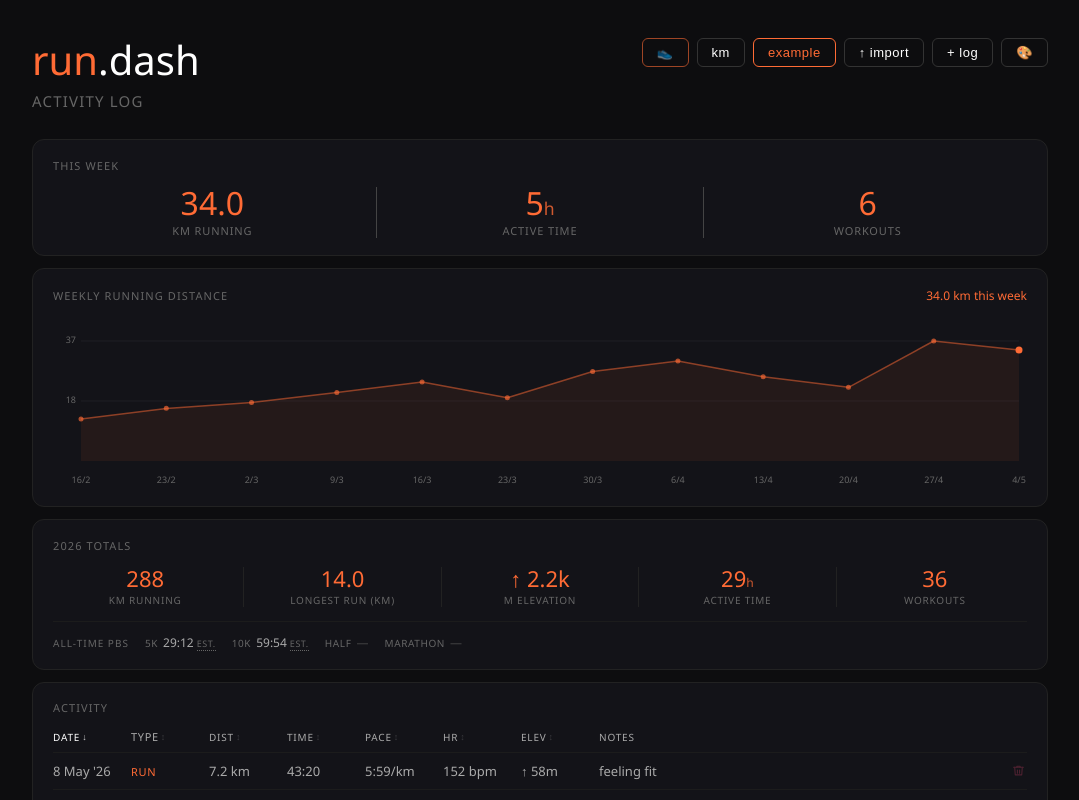
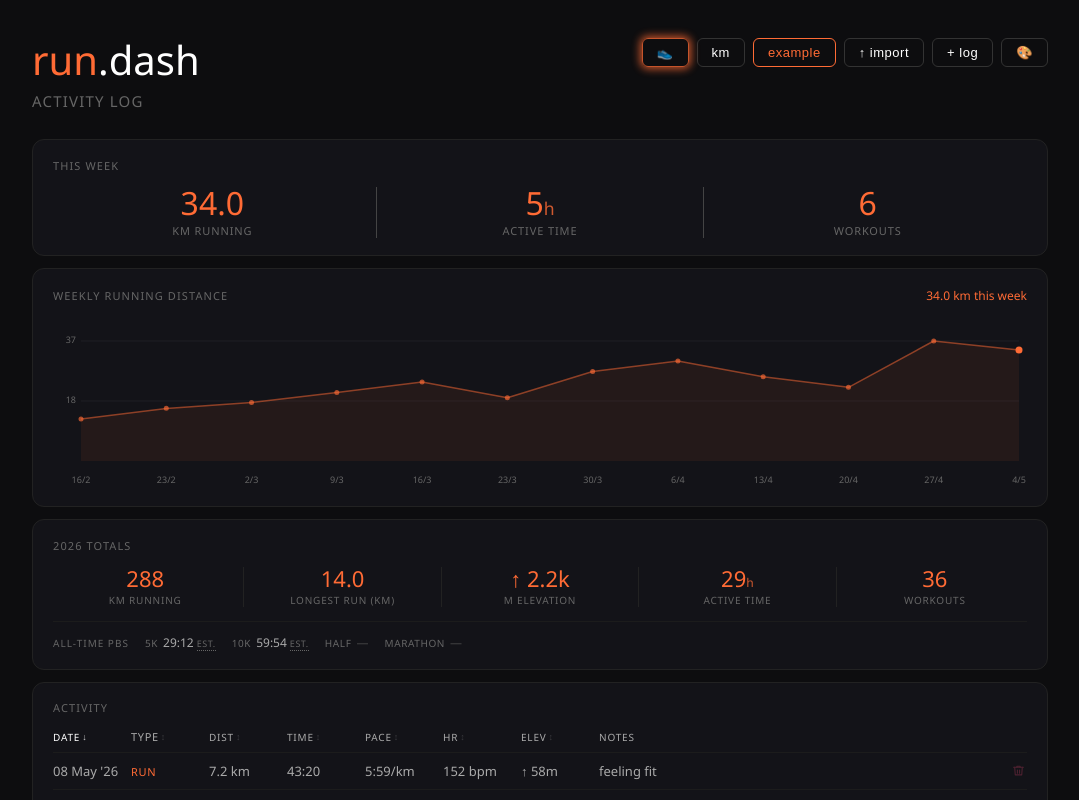
Before and after one commit to mhas97/trainingdash, a SvelteKit app: page / in a window 1280 px wide. Shown: the top 800 px of the page, without its empty margins (100-1179 px from the left). Built offline with nearby package versions, Linux system fonts and the light colour scheme.

Commit message:
add glow

```diff
--- a/src/routes/+page.svelte
+++ b/src/routes/+page.svelte
@@ -243,8 +243,9 @@
   );
 
   let typeFilter = $state('run');
+  let typePicked = $state(false);
   const TYPE_CYCLE = ['run', 'cycle', 'gym', 'all'];
-  function cycleType() { typeFilter = TYPE_CYCLE[(TYPE_CYCLE.indexOf(typeFilter) + 1) % TYPE_CYCLE.length]; }
+  function cycleType() { typeFilter = TYPE_CYCLE[(TYPE_CYCLE.indexOf(typeFilter) + 1) % TYPE_CYCLE.length]; typePicked = true; }
   let typeColor = $derived(typeFilter === 'cycle' ? T.cycle : typeFilter === 'gym' ? T.gym : typeFilter === 'all' ? T.tx1 : T.run);
   let typeEmoji = $derived({ run: '👟', cycle: '🚴', gym: '🏋️', all: '∞' }[typeFilter]);
   let weekMiles = $derived(
@@ -400,7 +401,7 @@
 
   function fmtDate(ds) {
     const d = new Date(ds + 'T00:00:00');
-    const base = d.toLocaleDateString('en-GB', { day: 'numeric', month: 'short' });
+    const base = d.toLocaleDateString('en-GB', { day: '2-digit', month: 'short' });
     const yr = String(d.getFullYear()).slice(-2);
     return `${base} '${yr}`;
   }
@@ -637,9 +638,13 @@
     </div>
     <div class="header-controls">
       <div class="type-filter">
-        {#key typeFilter}
-          <button class="log-btn type-btn type-anim-{typeFilter}" style="border-color: {typeColor}; color: {typeFilter === 'all' ? typeColor : 'inherit'}; --glow: {typeColor}" onclick={cycleType} aria-label="cycle activity type">{typeEmoji}</button>
-        {/key}
+        {#if !typePicked}
+          <button class="log-btn type-btn type-btn-shine" style="border-color: {typeColor}; color: inherit; --glow: {typeColor}" onclick={cycleType} aria-label="cycle activity type">{typeEmoji}</button>
+        {:else}
+          {#key typeFilter}
+            <button class="log-btn type-btn type-anim-{typeFilter}" style="border-color: {typeColor}; color: {typeFilter === 'all' ? typeColor : 'inherit'}; --glow: {typeColor}" onclick={cycleType} aria-label="cycle activity type">{typeEmoji}</button>
+          {/key}
+        {/if}
       </div>
       <button class="log-btn" onclick={() => unit = unit === 'km' ? 'mi' : 'km'}>{unit}</button>
       <button class="log-btn example-btn" class:active={showExample} onclick={toggleExample}>example</button>
@@ -842,7 +847,7 @@
         <div class="annual-lbl">longest {annualView === 'run' ? 'run' : 'ride'} ({unit})</div>
       </div>
       <div class="annual-stat">
-        <div class="annual-val">↑ {fmtK(unit === 'km' ? yearElev : yearElev * 3.28084)}</div>
+        <div class="annual-val">↑&nbsp;{fmtK(unit === 'km' ? yearElev : yearElev * 3.28084)}</div>
         <div class="annual-lbl">{unit === 'km' ? 'm' : 'ft'} elevation</div>
       </div>
       <div class="annual-stat">
@@ -916,7 +921,7 @@
               {activity.heartrate ? `${activity.heartrate} bpm` : '—'}
             </div>
             <div class="run-elev">
-              {activity.elevation != null ? `↑ ${Math.round(unit === 'km' ? activity.elevation : activity.elevation * 3.28084)}${unit === 'km' ? 'm' : 'ft'}` : '—'}
+              {activity.elevation != null ? `↑\u00A0${Math.round(unit === 'km' ? activity.elevation : activity.elevation * 3.28084)}${unit === 'km' ? 'm' : 'ft'}` : '—'}
             </div>
             <div class="run-notes">{activity.notes || '—'}</div>
             <button
@@ -1364,6 +1369,11 @@
   .type-filter { display: flex; gap: 2px; }
   .type-btn { opacity: 0.6; transition: opacity 0.15s; }
   .type-btn:hover { opacity: 0.85; }
+  @keyframes type-shine {
+    0%, 100% { box-shadow: 0 0 4px 0 var(--glow); opacity: 0.6; }
+    50%       { box-shadow: 0 0 14px 5px var(--glow); opacity: 1; }
+  }
+  .type-btn-shine { animation: type-shine 1.8s ease-in-out infinite; }
   @keyframes anim-run {
     0%   { transform: translateX(-24px); opacity: 0; box-shadow: none; }
     65%  { transform: translateX(4px);   opacity: 1; box-shadow: 0 0 14px 4px var(--glow); }
@@ -1448,6 +1458,7 @@
     white-space: nowrap;
   }
   .run-type { font-size: 11px; text-transform: uppercase; letter-spacing: 0.06em; }
+  .matrix-active .run-date, .vapor-active .run-date { flex-basis: 100px; width: 100px; }
   .run-notes { color: var(--tx1); flex: 1; overflow: hidden; text-overflow: ellipsis; white-space: nowrap; }
   .del-btn {
     background: none;
```
